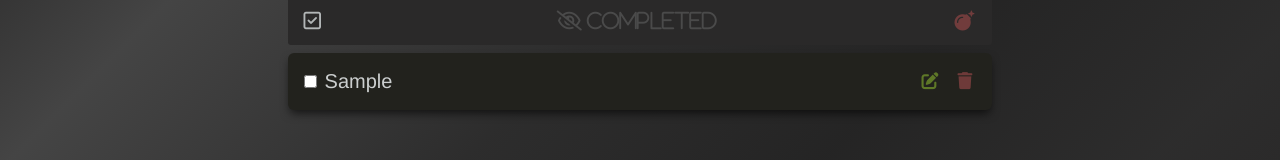
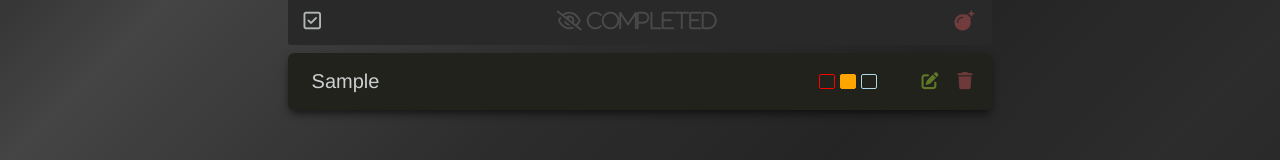
Before and after one commit to hugCarvalho/todoList, a React (Create React App) app: page / in a window 1280 px wide. Both pictures are taken after typing "Sample", "Sample" into the empty fields and a click on the button "ADD". Shown: the part 267-427 px from the top of the page. Built offline with nearby package versions, Linux system fonts and the light colour scheme.

Commit message:
adding priority, remove travel list

```diff
--- a/package.json
+++ b/package.json
@@ -11,7 +11,7 @@
     "react-modal": "^3.11.2",
     "react-scripts": "3.4.0",
     "sass": "^1.55.0",
-    "styled-components": "^5.3.6"
+    "styled-components": "^5.3.11"
   },
   "scripts": {
     "start": "react-scripts start",
--- a/src/components/Item/Item.js
+++ b/src/components/Item/Item.js
@@ -1,57 +1,62 @@
-import React from "react";
-import "./Item.scss";
-import PropTypes from "prop-types";
+import React from 'react'
+import './Item.scss'
+import PropTypes from 'prop-types'
+import Priority from '../Priority'
 
-export default function Item({
-  todoTitle,
-  toggleTodoCompleted,
-  isCompleted,
-  editTodo,
-  removeTodo,
-}) {
+export default function Item({ todoTitle, toggleTodoCompleted, isCompleted, editTodo, removeTodo }) {
   const styleCompleted = () =>
     isCompleted
       ? {
-          color: "gray",
-          textDecoration: "line-through",
+          color: 'gray',
+          textDecoration: 'line-through',
         }
-      : null;
+      : null
 
   return (
-    <li className="todo-item" onClick={toggleTodoCompleted}>
-      <div className="wrapper__checkbox-title">
+    <li
+      className='todo-item'
+      onClick={toggleTodoCompleted}>
+      <div className='wrapper__checkbox-title'>
         <label>
           {/* Check/Uncheck box */}
-          <input
+          {/* <input
             type="checkbox"
             onChange={toggleTodoCompleted}
             checked={isCompleted ? true : false}
-          />
+          /> */}
           {/* Render Todo completed or not */}
           <span style={styleCompleted()}>{todoTitle}</span>
         </label>
       </div>
 
-      <div className="wrapper__edit-delete">
+      <Priority />
+
+      <div className='wrapper__edit-delete'>
         {/* Edit */}
-        <span onClick={(e) => {
-          e.stopPropagation()
-          editTodo()
-        }}>
-          <button title="edit" className="btn__edit">
-            <i className="fas fa-edit"></i>
+        <span
+          onClick={(e) => {
+            e.stopPropagation()
+            editTodo()
+          }}>
+          <button
+            title='edit'
+            className='btn__edit'>
+            <i className='fas fa-edit'></i>
           </button>
         </span>
         {/* Delete */}
-        <button onClick={(e) => {
-          e.stopPropagation()
-          removeTodo()
-        }} title="delete" className="btn__delete">
-          <i className="fas fa-trash"></i>
+        <button
+          onClick={(e) => {
+            e.stopPropagation()
+            removeTodo()
+          }}
+          title='delete'
+          className='btn__delete'>
+          <i className='fas fa-trash'></i>
         </button>
       </div>
     </li>
-  );
+  )
 }
 
 Item.propTypes = {
@@ -60,4 +65,4 @@ Item.propTypes = {
   isCompleted: PropTypes.bool,
   editTodo: PropTypes.func,
   removeTodo: PropTypes.func,
-};
+}
--- /dev/null
+++ b/src/components/Priority.jsx
@@ -0,0 +1,69 @@
+import React from 'react'
+import styled from 'styled-components'
+
+const Container = styled.div`
+  /* background-color: aliceblue; */
+  display: flex;
+  justify-content: space-between;
+  width: 60px;
+  height: 17px;
+  padding: 1px;
+  margin-right: 40px;
+
+  @media (max-width: 780px) {
+    width: 70px;
+    height: 10px;
+    margin-right: 10px;
+  }
+`
+
+const PriorityLabel = styled.div`
+  width: 16px;
+  border-radius: 2px;
+  cursor: pointer;
+  ${({ color }) => {
+    return `
+      border: 1px solid ${color};
+      background: ${color};
+    `
+  }}
+
+  @media (max-width: 780px) {
+    width: 14px;
+  }
+`
+
+function Priority() {
+  const [priority, setPriority] = React.useState('medium')
+
+  const handleOnClick = (e) => {
+    e.preventDefault()
+    e.stopPropagation()
+    setPriority(e.target.id)
+  }
+
+  return (
+    <Container>
+      <PriorityLabel
+        id='high'
+        onClick={handleOnClick}
+        style={{ border: '1px solid red' }}
+        color={priority === 'high' ? 'red' : ''}
+      />
+      <PriorityLabel
+        id='medium'
+        onClick={handleOnClick}
+        style={{ border: '1px solid orange' }}
+        color={priority === 'medium' ? 'orange' : ''}
+      />
+      <PriorityLabel
+        id='low'
+        onClick={handleOnClick}
+        style={{ border: '1px solid lightblue' }}
+        color={priority === 'low' ? 'lightblue' : ''}
+      />
+    </Container>
+  )
+}
+
+export default Priority
--- a/src/container/AppState.js
+++ b/src/container/AppState.js
@@ -1,33 +1,19 @@
-import React, { Component } from "react"
-import Item from "../components/Item/Item"
-import { v4 as uuid } from "uuid"
-import Inputs from "../components/Inputs/Inputs"
-import Output from "../components/Output/Output"
-import ShowModal from "../components/Modal/ShowModal"
-import Header from "../components/Header/Header"
-import { hardcodedTravelData } from "../data/travelData"
-
-const travelListHardcodedData = [
-  {
-    id: "ac2945e5-9248-4354-9f0d-3df053ff6eb7",
-    title: "Id & passport",
-    isCompleted: false,
-  },
-  {
-    id: "16eeb49a-6fa1-4dc4-93df-3a381c590519",
-    title: "Boarding pass",
-    isCompleted: false,
-  },
-]
+import React, { Component } from 'react'
+import Item from '../components/Item/Item'
+import { v4 as uuid } from 'uuid'
+import Inputs from '../components/Inputs/Inputs'
+import Output from '../components/Output/Output'
+import ShowModal from '../components/Modal/ShowModal'
+import Header from '../components/Header/Header'
+import { hardcodedTravelData } from '../data/travelData'
 
 export default class AppState extends Component {
   state = {
-    listName: "todo",
+    listName: 'todo',
     todoList: [],
-    travelList: hardcodedTravelData,
-    addTodoText: "",
-    searchFieldValue: "",
-    errorMessage: "",
+    addTodoText: '',
+    searchFieldValue: '',
+    errorMessage: '',
     isEditing: false,
     showAllTodos: true,
     toggleCheckAll: false,
@@ -41,39 +27,24 @@ export default class AppState extends Component {
     if (localStorage.todosData) {
       try {
         this.setState({
-          todoList: JSON.parse(localStorage.getItem("todosData")),
-          showAllTodos: JSON.parse(localStorage.getItem("showAllTodos")),
+          todoList: JSON.parse(localStorage.getItem('todosData')),
+          showAllTodos: JSON.parse(localStorage.getItem('showAllTodos')),
         })
       } catch (error) {
-        this.setErrorMessage("localStorage")
-      }
-    }
-    if (localStorage.travelData) {
-      try {
-        this.setState({
-          travelList: JSON.parse(localStorage.getItem("travelData")),
-          showAllTodos: JSON.parse(localStorage.getItem("showAllTodos")),
-        })
-      } catch (error) {
-        this.setErrorMessage("localStorage")
+        this.setErrorMessage('localStorage')
       }
     }
   }
 
   componentDidUpdate() {
-    const { todoList, travelList, showAllTodos } = this.state
-    if (this.state.listName === "todo") {
+    const { todoList, showAllTodos } = this.state
+
     const todosData = JSON.stringify(todoList)
-      localStorage.setItem("todosData", todosData)
-      localStorage.setItem("showAllTodos", JSON.stringify(showAllTodos))
-    } else {
-      const travelData = JSON.stringify(travelList)
-      localStorage.setItem("travelData", travelData)
-      localStorage.setItem("showAllTodos", JSON.stringify(showAllTodos))
-    }
+    localStorage.setItem('todosData', todosData)
+    localStorage.setItem('showAllTodos', JSON.stringify(showAllTodos))
   }
   //Gets typed text for add+search fields
-  enteredTextHandler = e => {
+  enteredTextHandler = (e) => {
     const name = e.target.name
     const value = e.target.value
     this.setState(() => ({
@@ -83,9 +54,9 @@ export default class AppState extends Component {
   //AddTodo searchbar
   focusAddTodoField = () => this.state.inputRef.current.focus()
 
-  addTodo = e => {
+  addTodo = (e) => {
     e.preventDefault()
-    const { addTodoText, todoList, travelList } = this.state
+    const { addTodoText, todoList } = this.state
     //trim(): if removed input text with white spaces doesn't get capitalized
     const validText = addTodoText.trim()
     const newTodo = {
@@ -94,60 +65,33 @@ export default class AppState extends Component {
       isCompleted: false,
     }
 
-    if (this.state.listName === "todo") {
     this.setState({
       todoList: [...todoList, newTodo],
-        addTodoText: "",
+      addTodoText: '',
       isEditing: false,
     })
-    } else {
-      this.setState({
-        travelList: [...travelList, newTodo],
-        addTodoText: "",
-        isEditing: false,
-      })
-    }
   }
 
   //Toggle Options
   toggleCheckAll = () => {
-    const { todoList, travelList, toggleCheckAll } = this.state
-    if (this.state.listName === "todo") {
+    const { todoList, toggleCheckAll } = this.state
+
     this.setState({
-        todoList: todoList.map(item => {
-          !toggleCheckAll ? (item.isCompleted = true) : (item.isCompleted = false)
-          return item
-        }),
-      })
-      this.setState(() => ({ toggleCheckAll: !toggleCheckAll }))
-    } else {
-      this.setState({
-        travelList: travelList.map(item => {
+      todoList: todoList.map((item) => {
         !toggleCheckAll ? (item.isCompleted = true) : (item.isCompleted = false)
         return item
       }),
     })
     this.setState(() => ({ toggleCheckAll: !toggleCheckAll }))
   }
-  }
 
-  toggleHideCompleted = () =>
-    this.setState(() => ({ showAllTodos: !this.state.showAllTodos }))
+  toggleHideCompleted = () => this.setState(() => ({ showAllTodos: !this.state.showAllTodos }))
 
   toggleTodoCompleted = (id, listName) => {
-    const { todoList, travelList } = this.state
-    if (listName === "todo") {
+    const { todoList } = this.state
+
     this.setState({
-        todoList: todoList.map(item => {
-          if (item.id === id) {
-            item.isCompleted = !item.isCompleted
-          }
-          return item
-        }),
-      })
-    } else {
-      this.setState({
-        travelList: travelList.map(item => {
+      todoList: todoList.map((item) => {
         if (item.id === id) {
           item.isCompleted = !item.isCompleted
         }
@@ -155,24 +99,19 @@ export default class AppState extends Component {
       }),
     })
   }
-  }
 
   //Edit todos
-  editTodo = id => {
+  editTodo = (id) => {
     let todo = []
-    if (this.state.listName === "todo") {
-      todo = this.state.todoList.filter(item => item.id === id)
-    } else {
-      todo = this.state.travelList.filter(item => item.id === id)
-    }
+
+    todo = this.state.todoList.filter((item) => item.id === id)
 
     if (this.state.isEditing) {
       return
     }
 
     this.setState({
-      todoList: this.state.todoList.filter(item => item.id !== id),
-      travelList: this.state.travelList.filter(item => item.id !== id),
+      todoList: this.state.todoList.filter((item) => item.id !== id),
       addTodoText: todo[0].title.trim(),
     })
     this.setState(() => ({ isEditing: !this.state.isEditing }))
@@ -180,22 +119,15 @@ export default class AppState extends Component {
   }
 
   //Remove Todos
-  removeTodo = id =>
+  removeTodo = (id) =>
     this.setState({
-      todoList: this.state.todoList.filter(item => item.id !== id),
-      travelList: this.state.travelList.filter(item => item.id !== id),
+      todoList: this.state.todoList.filter((item) => item.id !== id),
     })
   removeAll = () => {
-    if (this.state.listName === "todo") {
     this.setState(() => ({
-        todoList: this.state.todoList.filter(item => !item),
+      todoList: this.state.todoList.filter((item) => !item),
     }))
     this.toggleModal()
-    } else {
-      this.setState(() => ({
-        travelList: this.state.travelList.filter(item => !item),
-      }))
-    }
   }
 
   //Modal
@@ -204,48 +136,22 @@ export default class AppState extends Component {
       modalIsOpen: !this.state.modalIsOpen,
     }))
   }
-  setErrorMessage = typeOfMsg => {
+  setErrorMessage = (typeOfMsg) => {
     const deleteAll = `You are about to delete ALL your todos. This action is
               irreversible! Continue?`
-    const localStorage = "An error has ocurred!! Local storage file may be corrupted."
+    const localStorage = 'An error has ocurred!! Local storage file may be corrupted.'
 
     this.setState(() => ({
-      errorMessage: typeOfMsg === "localStorage" ? localStorage : deleteAll,
+      errorMessage: typeOfMsg === 'localStorage' ? localStorage : deleteAll,
     }))
     this.toggleModal()
   }
 
-  setListName = name => {
-    this.setState({
-      listName: name,
-    })
-  }
-
   render() {
-    const {
-      listName,
-      addTodoText,
-      todoList,
-      travelList,
-      showAllTodos,
-      toggleCheckAll,
-      searchFieldValue,
-    } = this.state
+    const { listName, addTodoText, todoList, showAllTodos, toggleCheckAll, searchFieldValue } = this.state
 
     const listTodo = todoList
-      .map(item => (
-        <Item
-          key={item.id}
-          todoTitle={item.title}
-          isCompleted={item.isCompleted}
-          toggleTodoCompleted={() => this.toggleTodoCompleted(item.id, listName)}
-          removeTodo={() => this.removeTodo(item.id)}
-          editTodo={() => this.editTodo(item.id)}
-        />
-      ))
-      .sort((a, b) => (a.props.isCompleted < b.props.isCompleted ? -1 : 1))
-    const listTravel = travelList
-      .map(item => (
+      .map((item) => (
         <Item
           key={item.id}
           todoTitle={item.title}
@@ -261,13 +167,16 @@ export default class AppState extends Component {
       <React.Fragment>
         {
           <ShowModal
-            list={listName === "todo" ? listTodo : listTravel}
+            list={listTodo}
             isOpen={this.state.modalIsOpen}
             closeModal={this.toggleModal}
             errorMessage={this.state.errorMessage}
             boom={this.removeAll}></ShowModal>
         }
-        <Header listName={listName} setListName={this.setListName} />
+        <Header
+          listName={listName}
+          setListName={this.setListName}
+        />
         <Inputs
           getTextValue={this.enteredTextHandler}
           addTodoText={addTodoText}
@@ -278,8 +187,7 @@ export default class AppState extends Component {
           error={this.showError}
         />
         <Output
-          list={listName === "todo" ? listTodo : listTravel}
-          travelList={travelList}
+          list={listTodo}
           showAllTodos={showAllTodos}
           searchFieldValue={searchFieldValue}
           toggleHideCompleted={this.toggleHideCompleted}
```
Also changed, not shown: 1 other file (tests, documents, lock files or other folders). Lines whose indentation alone changed are shown as unchanged.
